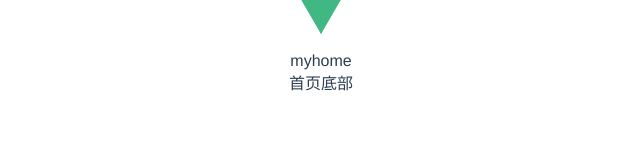
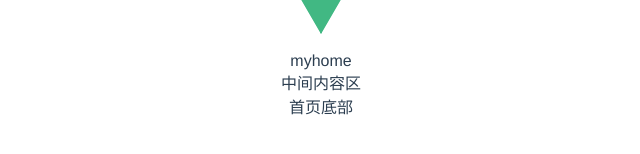
Before and after one commit to huazai89/vue3, a Vue app: page /#/home in a window 1280 px wide. Shown: the part 212-366 px from the top of the page, without its empty margins (319-959 px from the left). Built offline with nearby package versions, Linux system fonts and the light colour scheme.

Commit message:
[update] 添加中间内容

```diff
--- a/src/pages/home/home.vue
+++ b/src/pages/home/home.vue
@@ -1,6 +1,9 @@
 <template>
   <section>
     <header>{{name + title}}</header>
+    <div>
+      {{center}}
+    </div>
     <footer>首页底部</footer>
   </section>
 </template>
@@ -10,7 +13,8 @@
     data() {
       return {
         title: 'home',
-        name: 'my'
+        name: 'my',
+        center: '中间内容区'
       }
     }
   }
```
